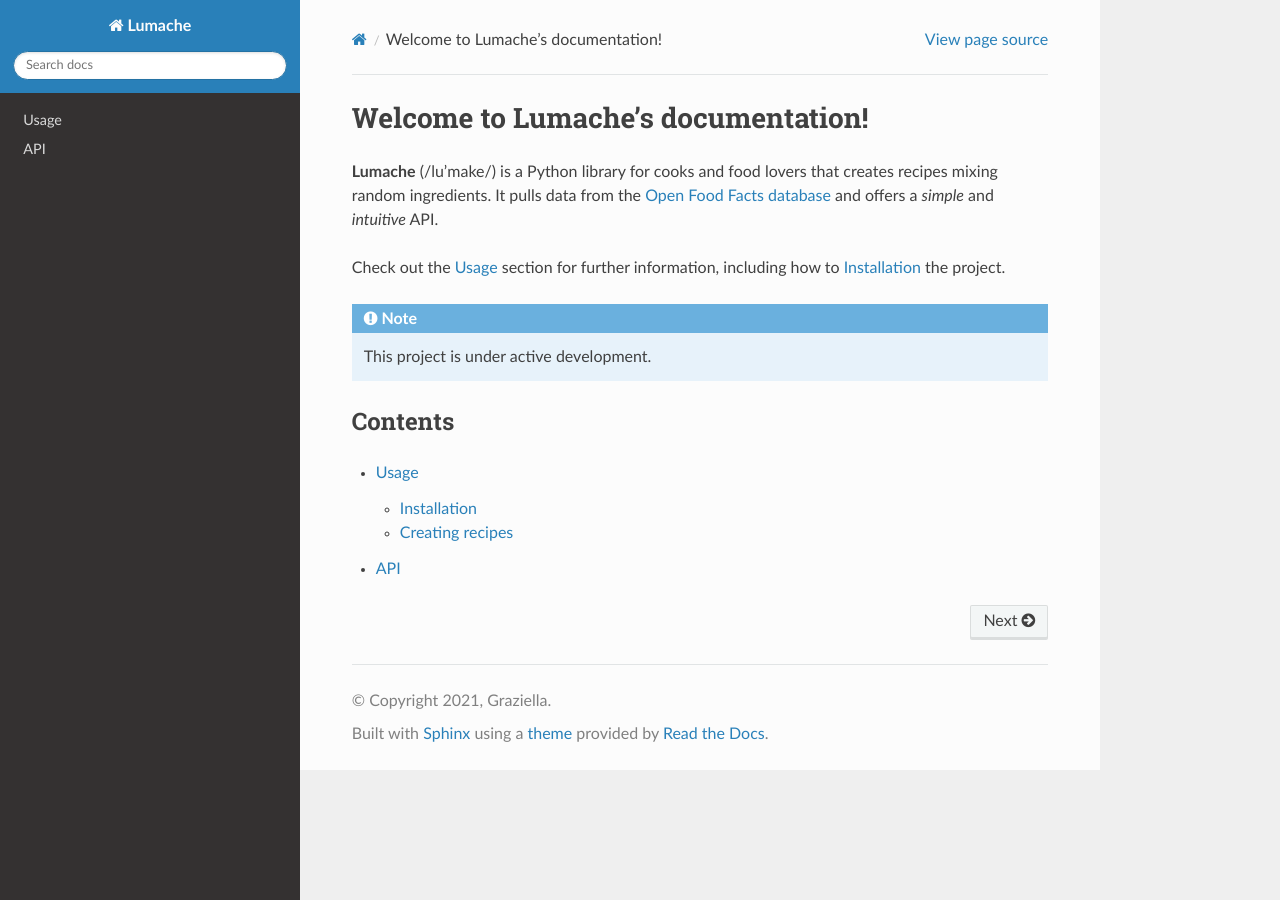
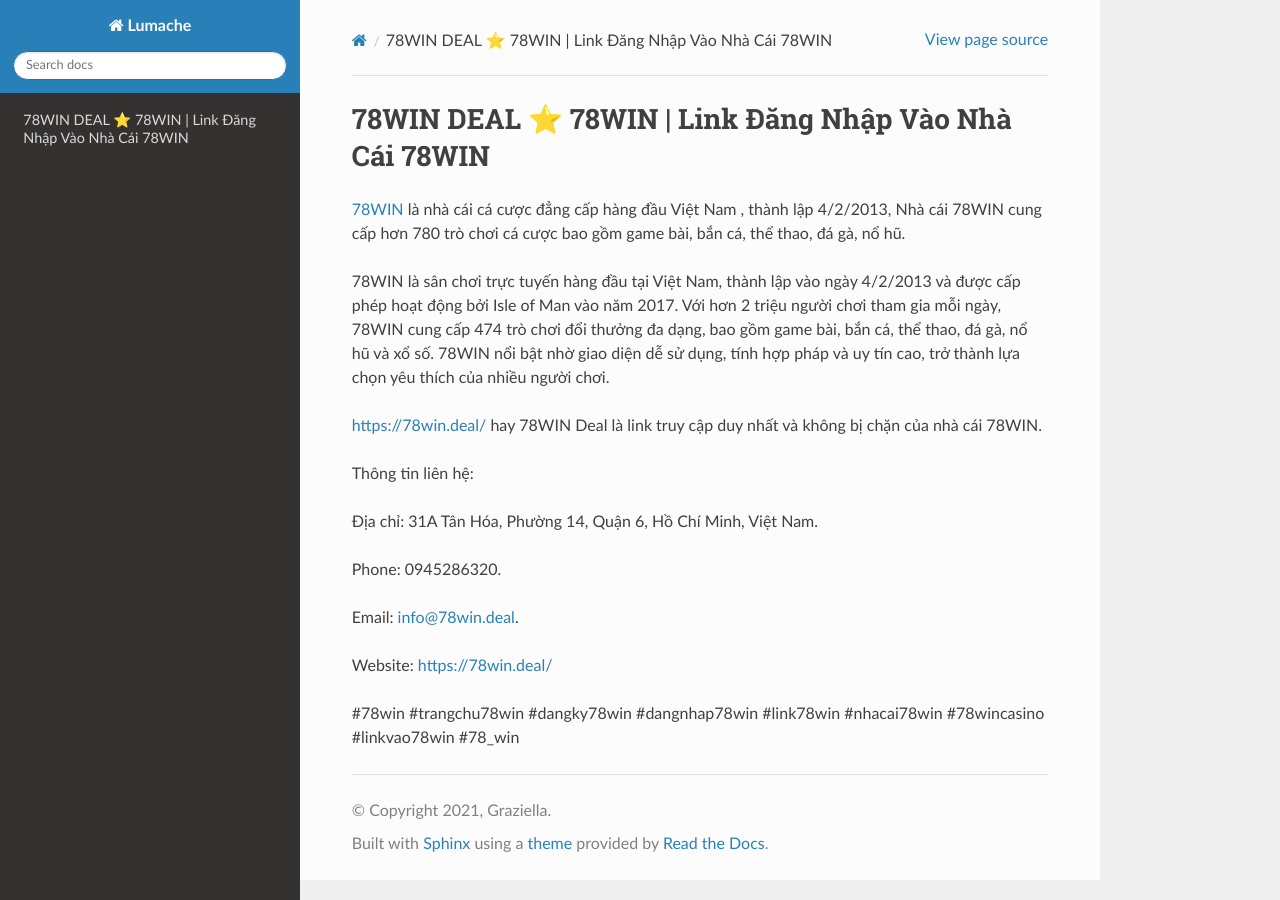
Before and after one commit to amaradasgupta3/78windeal, a Sphinx documentation site: the page built from docs/source/index.rst, in a window 1280 px wide. Built offline with Sphinx 7.4.7 and the Read the Docs theme 3.1.0, drawn with Linux system fonts in a browser that asks for light colours.

Commit message:
Update index.rst

```diff
--- a/docs/source/index.rst
+++ b/docs/source/index.rst
@@ -1,22 +1,20 @@
-Welcome to Lumache's documentation!
+78WIN DEAL ⭐️ 78WIN | Link Đăng Nhập Vào Nhà Cái 78WIN
 ===================================
 
-**Lumache** (/lu'make/) is a Python library for cooks and food lovers
-that creates recipes mixing random ingredients.
-It pulls data from the `Open Food Facts database <https://world.openfoodfacts.org/>`_
-and offers a *simple* and *intuitive* API.
+`78WIN <https://78win.deal/>`_ là nhà cái cá cược đẳng cấp hàng đầu Việt Nam , thành lập 4/2/2013, Nhà cái 78WIN cung cấp hơn 780 trò chơi cá cược bao gồm game bài, bắn cá, thể thao, đá gà, nổ hũ.
 
-Check out the :doc:`usage` section for further information, including
-how to :ref:`installation` the project.
+78WIN là sân chơi trực tuyến hàng đầu tại Việt Nam, thành lập vào ngày 4/2/2013 và được cấp phép hoạt động bởi Isle of Man vào năm 2017. Với hơn 2 triệu người chơi tham gia mỗi ngày, 78WIN cung cấp 474 trò chơi đổi thưởng đa dạng, bao gồm game bài, bắn cá, thể thao, đá gà, nổ hũ và xổ số. 78WIN nổi bật nhờ giao diện dễ sử dụng, tính hợp pháp và uy tín cao, trở thành lựa chọn yêu thích của nhiều người chơi.
 
-.. note::
+https://78win.deal/ hay 78WIN Deal là link truy cập duy nhất và không bị chặn của nhà cái 78WIN.
 
-   This project is under active development.
+Thông tin liên hệ:
 
-Contents
---------
+Địa chỉ: 31A Tân Hóa, Phường 14, Quận 6, Hồ Chí Minh, Việt Nam.
 
-.. toctree::
+Phone: 0945286320.
 
-   usage
-   api
+Email: info@78win.deal.
+
+Website: https://78win.deal/
+
+#78win #trangchu78win #dangky78win #dangnhap78win #link78win #nhacai78win #78wincasino #linkvao78win #78_win
```
